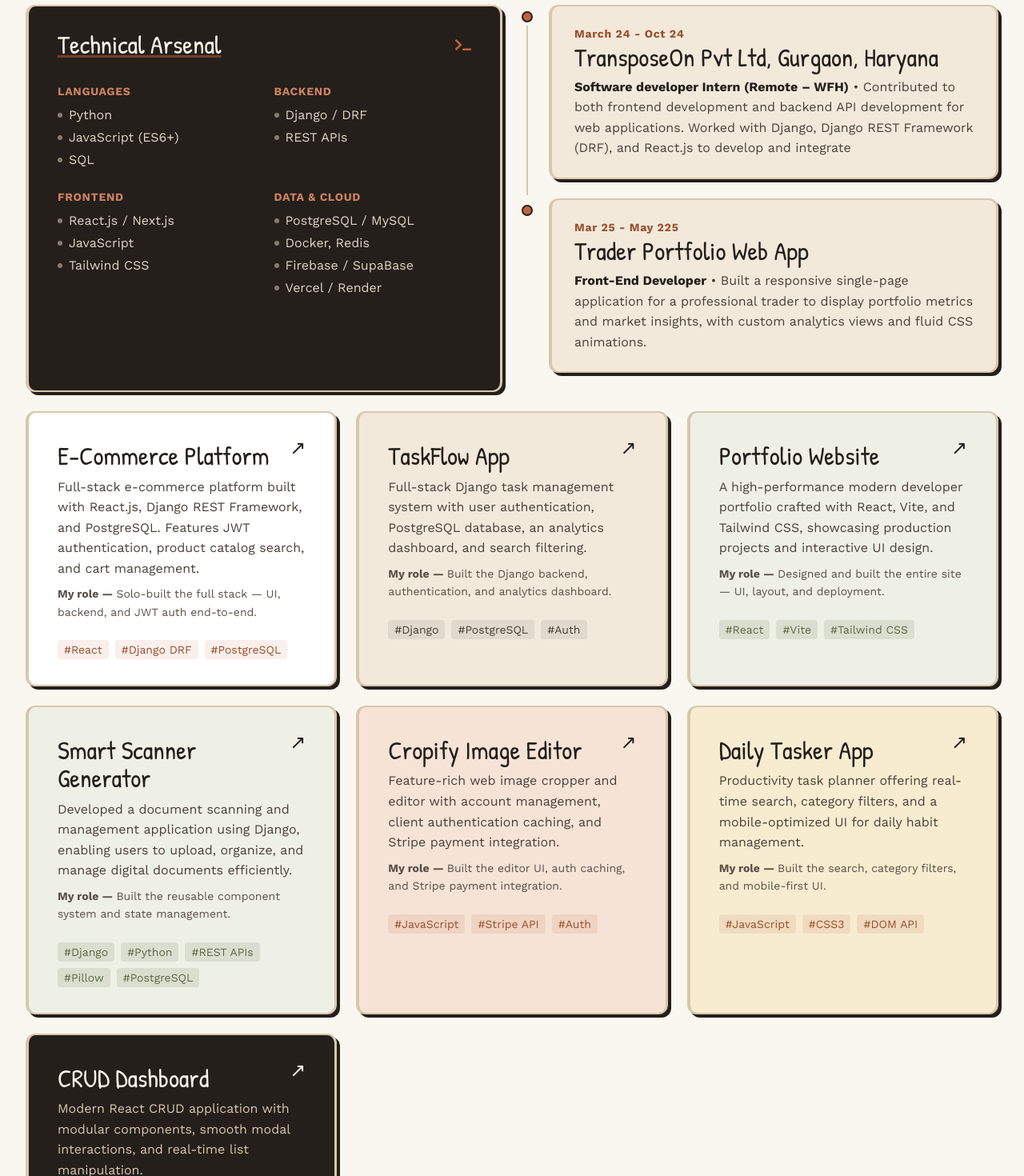
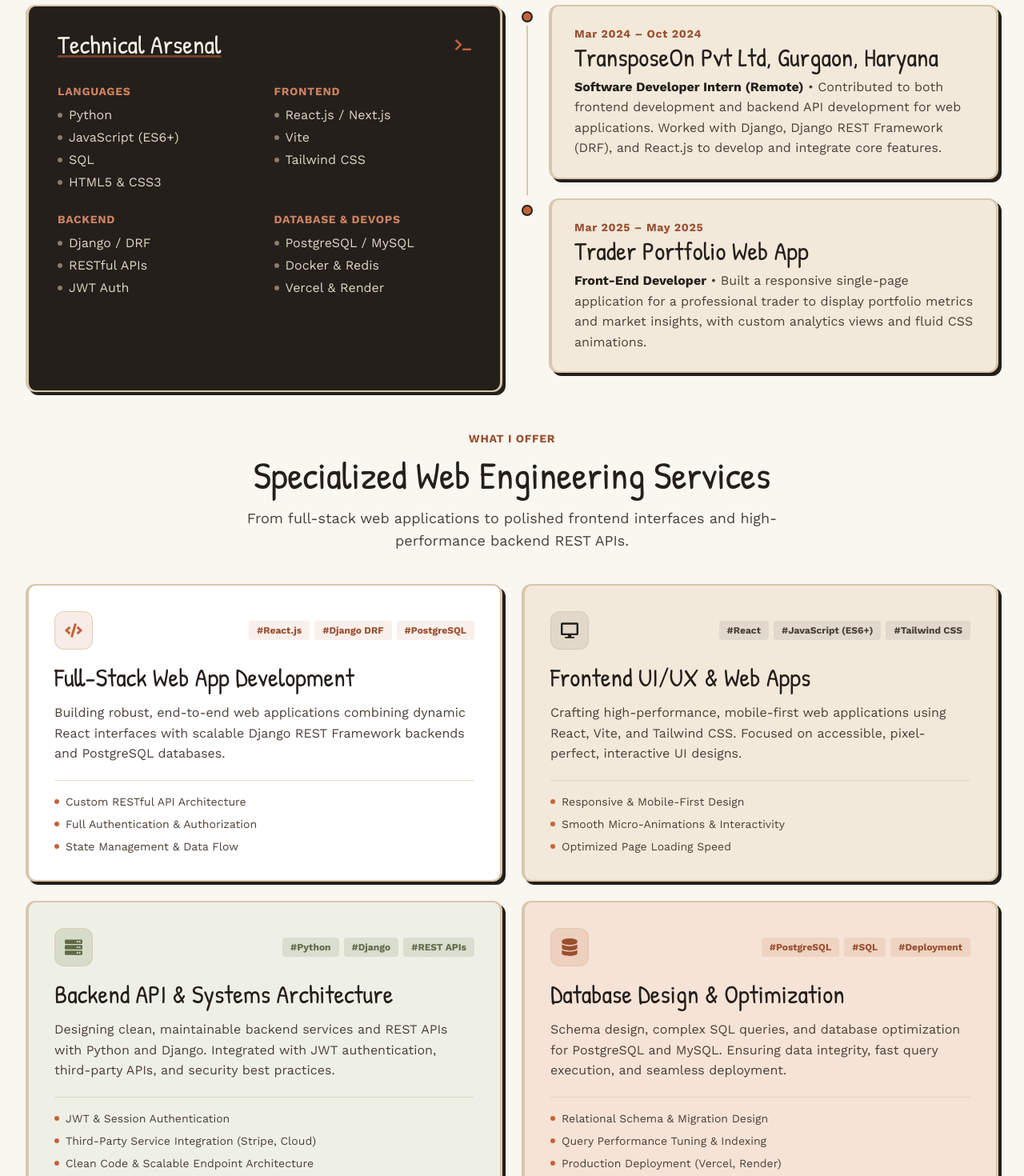
Before and after one commit to pintusingh123/portfolio, a React (Vite) app: page / in a window 1280 px wide. Shown: the part 860-2330 px from the top of the page at 80% size. Built offline with nearby package versions, Linux system fonts and the light colour scheme.

Commit message:
added one more section that is service section

```diff
--- a/eslint.config.js
+++ b/eslint.config.js
@@ -23,7 +23,7 @@ export default defineConfig([
       },
     },
     rules: {
-      'no-unused-vars': ['error', { varsIgnorePattern: '^[A-Z_]' }],
+      'no-unused-vars': ['error', { varsIgnorePattern: '^[A-Z_]|motion' }],
     },
   },
 ])
--- a/src/components/layout/Header.jsx
+++ b/src/components/layout/Header.jsx
@@ -4,6 +4,7 @@ import { FaBars, FaTimes } from "react-icons/fa";
 const navLinks = [
   { href: "#about", label: "About" },
   { href: "#experience", label: "Experience" },
+  { href: "#services", label: "Services" },
   { href: "#projects", label: "Projects" },
   { href: "#contact", label: "Contact" },
 ];
--- a/src/components/sections/ExperienceSection.jsx
+++ b/src/components/sections/ExperienceSection.jsx
@@ -1,17 +1,17 @@
 const experience = [
   {
-    period: "March 24 - Oct 24",
-    company: "TransposeOn Pvt Ltd, Gurgaon, Haryana ",
-    role: "Software developer Intern (Remote – WFH)",
+    period: "Mar 2024 – Oct 2024",
+    company: "TransposeOn Pvt Ltd, Gurgaon, Haryana",
+    role: "Software Developer Intern (Remote)",
     description:
-      "Contributed to both frontend development and backend API development for web applications. Worked with Django, Django REST Framework (DRF), and React.js to develop and integrate",
+      "Contributed to both frontend development and backend API development for web applications. Worked with Django, Django REST Framework (DRF), and React.js to develop and integrate core features.",
     bg: "bg-[#f2e9da]",
     periodColor: "text-[#9a4f2f]",
     dot: "bg-[#c1633b]",
-    current: true,
+    current: false,
   },
   {
-    period: "Mar 25 - May 225",
+    period: "Mar 2025 – May 2025",
     company: "Trader Portfolio Web App",
     role: "Front-End Developer",
     description:
@@ -19,7 +19,7 @@ const experience = [
     bg: "bg-[#f2e9da]",
     periodColor: "text-[#9a4f2f]",
     dot: "bg-[#c1633b]",
-    current: true,
+    current: false,
   },
 ];
 
--- /dev/null
+++ b/src/components/sections/ServicesSection.jsx
@@ -0,0 +1,141 @@
+import { FaCode, FaDesktop, FaServer, FaDatabase } from "react-icons/fa";
+
+const services = [
+  {
+    icon: FaCode,
+    title: "Full-Stack Web App Development",
+    description:
+      "Building robust, end-to-end web applications combining dynamic React interfaces with scalable Django REST Framework backends and PostgreSQL databases.",
+    highlights: [
+      "Custom RESTful API Architecture",
+      "Full Authentication & Authorization",
+      "State Management & Data Flow",
+    ],
+    tags: ["React.js", "Django DRF", "PostgreSQL"],
+    bg: "bg-white",
+    iconBg: "bg-[rgba(193,99,59,0.12)]",
+    iconColor: "text-[#c1633b]",
+    tagBg: "bg-[rgba(193,99,59,0.1)]",
+    tagColor: "text-[#9a4f2f]",
+  },
+  {
+    icon: FaDesktop,
+    title: "Frontend UI/UX & Web Apps",
+    description:
+      "Crafting high-performance, mobile-first web applications using React, Vite, and Tailwind CSS. Focused on accessible, pixel-perfect, interactive UI designs.",
+    highlights: [
+      "Responsive & Mobile-First Design",
+      "Smooth Micro-Animations & Interactivity",
+      "Optimized Page Loading Speed",
+    ],
+    tags: ["React", "JavaScript (ES6+)", "Tailwind CSS"],
+    bg: "bg-[#f2e9da]",
+    iconBg: "bg-[rgba(36,31,27,0.08)]",
+    iconColor: "text-[#241f1b]",
+    tagBg: "bg-[rgba(36,31,27,0.08)]",
+    tagColor: "text-[#4a4038]",
+  },
+  {
+    icon: FaServer,
+    title: "Backend API & Systems Architecture",
+    description:
+      "Designing clean, maintainable backend services and REST APIs with Python and Django. Integrated with JWT authentication, third-party APIs, and security best practices.",
+    highlights: [
+      "JWT & Session Authentication",
+      "Third-Party Service Integration (Stripe, Cloud)",
+      "Clean Code & Scalable Endpoint Architecture",
+    ],
+    tags: ["Python", "Django", "REST APIs"],
+    bg: "bg-[#eef0e6]",
+    iconBg: "bg-[rgba(124,139,93,0.2)]",
+    iconColor: "text-[#5f6b48]",
+    tagBg: "bg-[rgba(124,139,93,0.18)]",
+    tagColor: "text-[#5f6b48]",
+  },
+  {
+    icon: FaDatabase,
+    title: "Database Design & Optimization",
+    description:
+      "Schema design, complex SQL queries, and database optimization for PostgreSQL and MySQL. Ensuring data integrity, fast query execution, and seamless deployment.",
+    highlights: [
+      "Relational Schema & Migration Design",
+      "Query Performance Tuning & Indexing",
+      "Production Deployment (Vercel, Render)",
+    ],
+    tags: ["PostgreSQL", "SQL", "Deployment"],
+    bg: "bg-[#f5e3d6]",
+    iconBg: "bg-[rgba(193,99,59,0.15)]",
+    iconColor: "text-[#9a4f2f]",
+    tagBg: "bg-[rgba(193,99,59,0.12)]",
+    tagColor: "text-[#9a4f2f]",
+  },
+];
+
+export default function ServicesSection() {
+  return (
+    <section className="w-full">
+      <div className="flex flex-col items-center text-center mb-10">
+        <span className="font-sans text-sm font-bold tracking-[0.7px] text-[#9a4f2f] uppercase">
+          What I Offer
+        </span>
+        <h2 className="mt-2 font-hand text-[clamp(2rem,4vw+1rem,3rem)] leading-[1.15] text-[#241f1b]">
+          Specialized Web Engineering Services
+        </h2>
+        <p className="mt-3 max-w-2xl font-sans text-base text-[#4a4038] sm:text-lg">
+          From full-stack web applications to polished frontend interfaces and high-performance backend REST APIs.
+        </p>
+      </div>
+
+      <div className="grid grid-cols-1 gap-6 md:grid-cols-2">
+        {services.map((service) => {
+          const Icon = service.icon;
+          return (
+            <div
+              key={service.title}
+              className={`group flex flex-col justify-between rounded-xl border-t-2 border-b-2 border-l-4 border-r-[3px] border-[#d8c7ac] p-6 shadow-[4px_4px_0_0_#241f1b] transition-transform hover:-translate-y-1 sm:p-8 ${service.bg}`}
+            >
+              <div>
+                <div className="flex items-center justify-between gap-4 mb-4">
+                  <div
+                    className={`flex size-12 shrink-0 items-center justify-center rounded-xl border border-[rgba(216,199,172,0.8)] ${service.iconBg} ${service.iconColor} transition-transform group-hover:scale-110`}
+                  >
+                    <Icon size={22} />
+                  </div>
+                  <div className="flex flex-wrap gap-1.5 justify-end">
+                    {service.tags.map((tag) => (
+                      <span
+                        key={tag}
+                        className={`rounded px-2.5 py-1 font-sans text-xs font-semibold ${service.tagBg} ${service.tagColor}`}
+                      >
+                        #{tag}
+                      </span>
+                    ))}
+                  </div>
+                </div>
+
+                <h3 className="font-hand text-[28px] leading-[1.2] text-[#241f1b] mb-3 sm:text-[32px]">
+                  {service.title}
+                </h3>
+
+                <p className="font-sans text-base leading-[1.6] text-[#4a4038] mb-5">
+                  {service.description}
+                </p>
+              </div>
+
+              <div className="pt-4 border-t border-[rgba(216,199,172,0.6)]">
+                <ul className="flex flex-col gap-2 font-sans text-sm text-[#4a4038]">
+                  {service.highlights.map((item) => (
+                    <li key={item} className="flex items-center gap-2">
+                      <span className="size-1.5 shrink-0 rounded-full bg-[#c1633b]" />
+                      <span>{item}</span>
+                    </li>
+                  ))}
+                </ul>
+              </div>
+            </div>
+          );
+        })}
+      </div>
+    </section>
+  );
+}
--- a/src/components/sections/SkillsCard.jsx
+++ b/src/components/sections/SkillsCard.jsx
@@ -1,10 +1,10 @@
 import { FaTerminal } from "react-icons/fa";
 
 const skillGroups = [
-  { title: "Languages", items: [ "Python","JavaScript (ES6+)", "SQL"] },
-  { title: "Backend", items: ["Django / DRF", "REST APIs"] },
-  { title: "Frontend", items: ["React.js / Next.js","JavaScript", "Tailwind CSS"] },
-  { title: "Data & Cloud", items:  ["PostgreSQL / MySQL","Docker, Redis", "Firebase / SupaBase", "Vercel / Render"] },
+  { title: "Languages", items: ["Python", "JavaScript (ES6+)", "SQL", "HTML5 & CSS3"] },
+  { title: "Frontend", items: ["React.js / Next.js", "Vite", "Tailwind CSS"] },
+  { title: "Backend", items: ["Django / DRF", "RESTful APIs", "JWT Auth"] },
+  { title: "Database & DevOps", items: ["PostgreSQL / MySQL", "Docker & Redis", "Vercel & Render"] },
 ];
 
 export default function SkillsCard() {
--- a/src/index.css
+++ b/src/index.css
@@ -41,113 +41,31 @@ body {
 
 
 /* Custom Scrollbar */
+/* Custom Scrollbar for Warm Paper Theme */
 ::-webkit-scrollbar {
   width: 8px;
 }
 
 ::-webkit-scrollbar-track {
-  background: #0b1326;
+  background: #faf6f0;
 }
 
 ::-webkit-scrollbar-thumb {
-  background: #222a3d;
+  background: #d8c7ac;
   border-radius: 4px;
 }
 
 ::-webkit-scrollbar-thumb:hover {
-  background: #2d3449;
+  background: #c1633b;
 }
 
-/* Custom Animations from Stitch AI UI Config */
-@keyframes fadeInUp {
-  from {
-    opacity: 0;
-    transform: translateY(20px);
-  }
-  to {
-    opacity: 1;
-    transform: translateY(0);
-  }
+/* Warm Paper Card Helper */
+.paper-card {
+  background: #faf6f0;
+  border-top-width: 2px;
+  border-bottom-width: 2px;
+  border-left-width: 4px;
+  border-right-width: 3px;
+  border-color: #d8c7ac;
+  box-shadow: 4px 4px 0 0 #241f1b;
 }
-
-.animate-fade-in-up {
-  animation: fadeInUp 0.8s ease-out forwards;
-}
-
-.delay-1 { animation-delay: 0.2s; }
-.delay-2 { animation-delay: 0.4s; }
-.delay-3 { animation-delay: 0.6s; }
-
-/* Stitch AI Glass Panel & Grid Overlay */
-.glass-panel {
-  background: rgba(15, 23, 42, 0.6);
-  backdrop-filter: blur(12px);
-  -webkit-backdrop-filter: blur(12px);
-  border: 1px solid rgba(255, 255, 255, 0.1);
-}
-
-.glass-card {
-  background: rgba(23, 31, 51, 0.7);
-  backdrop-filter: blur(16px);
-  -webkit-backdrop-filter: blur(16px);
-  border: 1px solid rgba(192, 193, 255, 0.12);
-}
-
-.glow-button {
-  position: relative;
-  overflow: hidden;
-  transition: all 0.3s ease;
-}
-
-.glow-button:hover {
-  box-shadow: 0 0 20px rgba(192, 193, 255, 0.4);
-  transform: translateY(-2px);
-}
-
-.grid-overlay {
-  background-size: 40px 40px;
-  background-image: linear-gradient(to right, rgba(255, 255, 255, 0.05) 1px, transparent 1px),
-                    linear-gradient(to bottom, rgba(255, 255, 255, 0.05) 1px, transparent 1px);
-}
-
-/* Premium Animated Border for Project Cards */
-@keyframes borderGlowShift {
-  0% {
-    background-position: 0% 50%;
-  }
-  50% {
-    background-position: 100% 50%;
-  }
-  100% {
-    background-position: 0% 50%;
-  }
-}
-
-.animated-border-card {
-  position: relative;
-  border-radius: 0px;
-}
-
-.animated-border-card::before {
-  content: '';
-  position: absolute;
-  inset: -1px;
-  border-radius: 0px;
-  padding: 1px;
-  background: linear-gradient(90deg, #d8b800, #aa0253, #00319a, #00ff87, #8083ff, #ffae00, #00f2fe, #c0c1ff, #ffd700);
-  background-size: 500% 500%;
-  -webkit-mask: linear-gradient(#fff 0 0) content-box, linear-gradient(#fff 0 0);
-  mask: linear-gradient(#fff 0 0) content-box, linear-gradient(#fff 0 0);
-  -webkit-mask-composite: xor;
-  mask-composite: exclude;
-  opacity: 0;
-  transition: opacity 0.7s ease-in-out;
-  pointer-events: none;
-  animation: borderGlowShift 2.5s linear infinite;
-  z-index: 10;
-}
-
-.animated-border-card:hover::before,
-.animated-border-card:focus-within::before {
-  opacity: 1;
-}
--- a/src/pages/HomePage.jsx
+++ b/src/pages/HomePage.jsx
@@ -6,6 +6,7 @@ import AvatarCard from "../components/sections/AvatarCard";
 import StatCard from "../components/sections/StatCard";
 import SkillsCard from "../components/sections/SkillsCard";
 import ExperienceSection from "../components/sections/ExperienceSection";
+import ServicesSection from "../components/sections/ServicesSection";
 import ProjectCard from "../components/sections/ProjectCard";
 import ContactCard from "../components/sections/ContactCard";
 import EducationCard from "../components/sections/EducationCard";
@@ -163,15 +164,38 @@ function HomePage() {
           </ScrollAnimate>
         </section>
 
-        <section id="projects" className="grid grid-cols-1 gap-6 sm:grid-cols-2 lg:grid-cols-3">
-          {projects.map((project, idx) => (
-            <ScrollAnimate key={project.title} delay={(idx % 3) * 0.1} className="h-full">
-              <ProjectCard {...project} />
-            </ScrollAnimate>
-          ))}
+        <section id="services" className="w-full pt-6">
+          <ScrollAnimate delay={0.1}>
+            <ServicesSection />
+          </ScrollAnimate>
         </section>
 
+        {/* Tactile Divider between Services and Projects */}
+        <div className="relative my-8 flex items-center justify-center">
+          <div className="w-full border-t-2 border-[#d8c7ac]" />
+          <span className="absolute rounded-full border-2 border-[#d8c7ac] bg-[#faf6f0] px-5 py-1 font-hand text-lg font-bold text-[#241f1b] shadow-[3px_3px_0_0_#241f1b]">
+             Portfolio Showcase
+          </span>
+        </div>
+
+        <section id="projects" className="w-full ">
+
+
+          <div className="grid grid-cols-1 gap-6 sm:grid-cols-2 lg:grid-cols-3">
+            {projects.map((project, idx) => (
+              <ScrollAnimate key={project.title} delay={(idx % 3) * 0.1} className="h-full">
+                <ProjectCard {...project} />
+              </ScrollAnimate>
+            ))}
+          </div>
+        </section>
+
+        {/* Divider between Projects and Contact */}
+        <div className="my-3 w-full border-t-2 border-[#d8c7ac]" />
+
         <section id="contact" className="grid grid-cols-1 gap-6 lg:grid-cols-12">
+
+
           <ScrollAnimate delay={0} className="min-h-[265px] lg:col-span-7">
             <ContactCard />
           </ScrollAnimate>
```
Also changed, not shown: src/components/ui/ProjectDetailModal.jsx (+35 -32 lines).
